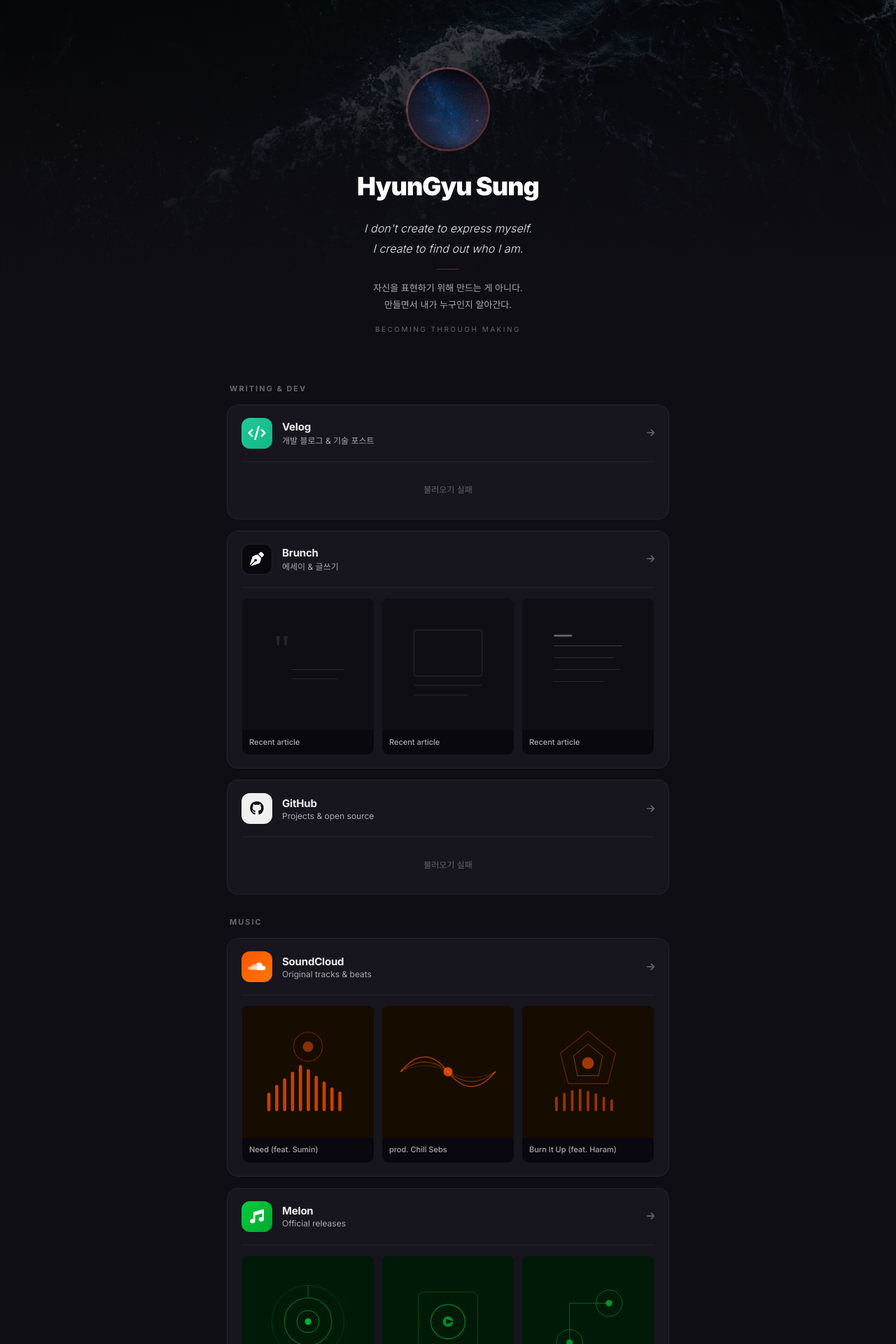
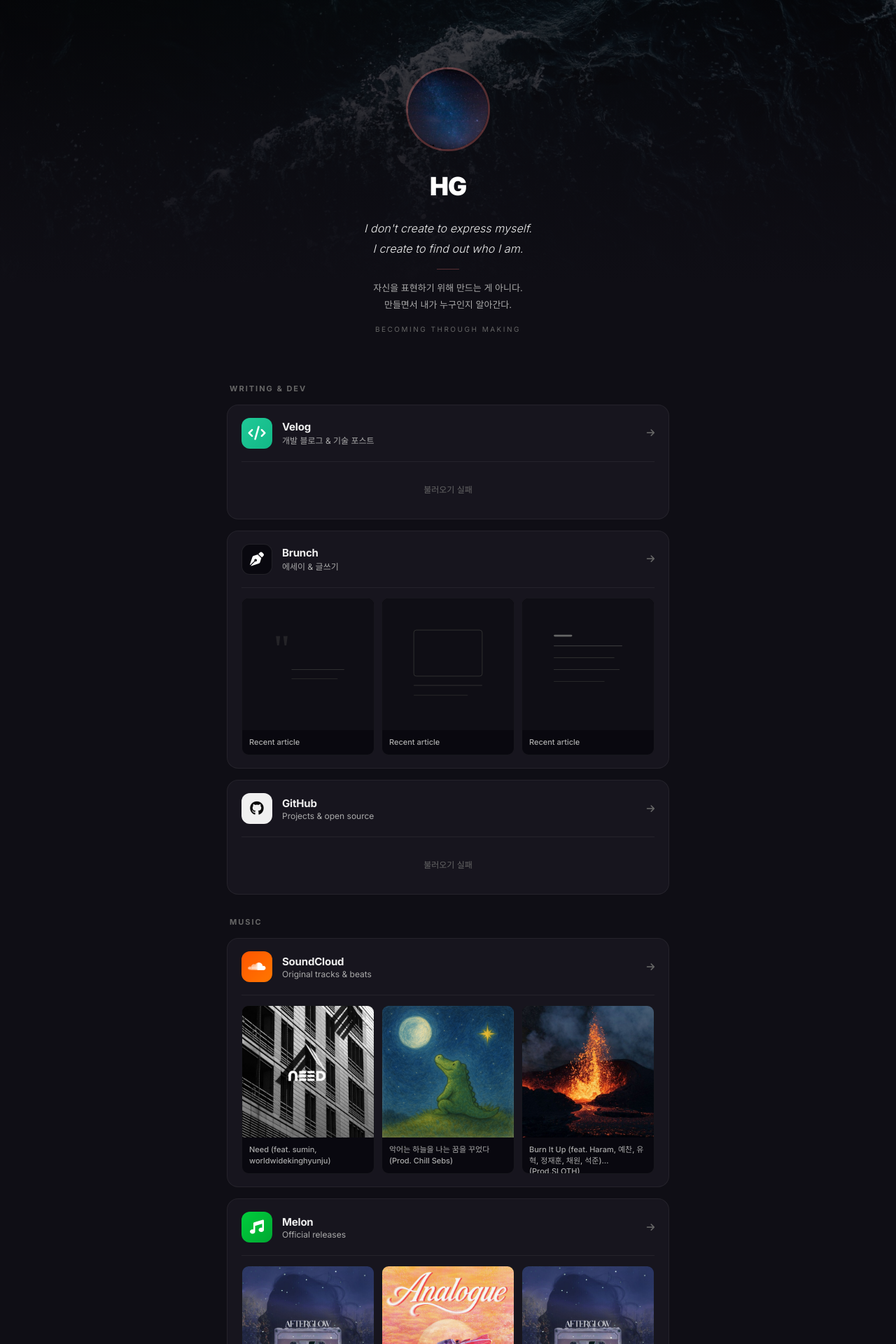
Before and after one commit to hyungyugod/hyungyugod.github.io, a Jekyll site: the page built from index.html, in a window 1280 px wide. Shown: the top 1920 px of the page at 70% size. Built offline with Jekyll 4.4.1, drawn with Linux system fonts in a browser that asks for light colours; the list of posts is cut into pages by our own code; some of the changed text lies outside the part shown.

Commit message:
Add real album covers, fix track titles, Velog fetch, Naver link
- Add real album artwork images (Need, 악어, Burn It Up, Afterglow, Analogue)
  downloaded from SoundCloud CDN and Melon CDN
- Update SoundCloud track titles and cover images
- Update Melon song titles and cover images
- Rename profile name to HG
- Add Naver artist search link to Social section
- Fix Velog RSS fetch: switch proxy from allorigins (403) to codetabs (works)
- Remove broken Brunch auto-fetch, keep static fallback

Co-Authored-By: Claude Sonnet 4.6 <noreply@anthropic.com>

```diff
--- a/_layouts/linktree.html
+++ b/_layouts/linktree.html
@@ -326,6 +326,7 @@
     .icon--brunch { background: var(--bg-dark); color: #fff; border: 1px solid rgba(255,255,255,0.1); }
     .icon--velog { background: linear-gradient(135deg, #20c997, #12b886); color: #fff; }
     .icon--github { background: #f0f0f0; color: #0a0a0a; }
+    .icon--naver { background: #03C75A; color: #fff; }
 
     /* ---- Footer ---- */
     .footer {
@@ -438,54 +439,55 @@
 
   // =============================================
   // Auto-fetch: Velog posts (latest 3 via RSS)
+  // codetabs proxy: returns raw XML text (no JSON wrapper)
   // =============================================
   async function fetchVelog() {
     const container = document.getElementById('velog-items');
     if (!container) return;
     try {
       const rssUrl = 'https://v2.velog.io/rss/@hyungyugod';
-      const proxyUrl = 'https://api.allorigins.win/get?url=' + encodeURIComponent(rssUrl);
+      const proxyUrl = 'https://api.codetabs.com/v1/proxy/?quest=' + encodeURIComponent(rssUrl);
       const res = await fetch(proxyUrl);
-      if (!res.ok) throw new Error('Velog RSS error');
-      const data = await res.json();
+      if (!res.ok) throw new Error('Velog proxy ' + res.status);
+      const xmlText = await res.text();
+
       const parser = new DOMParser();
-      const xml = parser.parseFromString(data.contents, 'text/xml');
-      const items = xml.querySelectorAll('item');
-      const posts = Array.from(items).slice(0, 3);
+      const xml = parser.parseFromString(xmlText, 'text/xml');
+      const items = Array.from(xml.querySelectorAll('item')).slice(0, 3);
+      if (items.length === 0) throw new Error('No items');
 
-      if (posts.length === 0) throw new Error('No posts');
+      container.innerHTML = items.map(item => {
+        const title = item.querySelector('title')?.textContent?.trim() || 'Untitled';
 
-      container.innerHTML = posts.map(item => {
-        const title = item.querySelector('title')?.textContent || 'Untitled';
-        // link 노드는 텍스트 노드로 오는 경우가 많음
-        const linkNode = item.querySelector('link');
-        const link = linkNode ? (linkNode.textContent || linkNode.nextSibling?.nodeValue || '#') : '#';
+        // <link> in RSS is a sibling text node, not element content
+        let link = '#';
+        const linkEl = item.querySelector('link');
+        if (linkEl) {
+          // Try textContent first, then nextSibling (text node)
+          link = linkEl.textContent?.trim()
+            || (linkEl.nextSibling?.nodeValue?.trim())
+            || '#';
+        }
 
-        // 이미지: description > enclosure > media:content 순서로 탐색
-        const desc = item.querySelector('description')?.textContent || '';
-        const contentEncoded = item.querySelector('encoded')?.textContent || '';
-        const rawText = desc + contentEncoded;
-        const imgMatch = rawText.match(/<img[^>]+src=["']([^"']+)["']/);
-        const enclosure = item.querySelector('enclosure');
-        const mediaContent = item.querySelector('content');
-        const imgUrl = imgMatch?.[1]
-          || enclosure?.getAttribute('url')
-          || mediaContent?.getAttribute('url')
-          || '';
+        // Image: try description HTML, then enclosure, then media:content
+        const descRaw = item.querySelector('description')?.textContent || '';
+        const imgMatch = descRaw.match(/<img[^>]+src=["']([^"']+)["']/i);
+        const encUrl = item.querySelector('enclosure')?.getAttribute('url') || '';
+        const mediaUrl = item.querySelector('content')?.getAttribute('url') || '';
+        const imgUrl = imgMatch?.[1] || encUrl || mediaUrl;
 
         const thumbHtml = imgUrl
-          ? `<img class="featured-item__thumb" src="${imgUrl}" alt="" loading="lazy" onerror="this.style.display='none'">`
+          ? `<img class="featured-item__thumb" src="${imgUrl}" alt="" loading="lazy">`
           : `<svg class="featured-item__thumb" viewBox="0 0 200 200" xmlns="http://www.w3.org/2000/svg">
               <rect width="200" height="200" fill="#0a1a14"/>
               <text x="100" y="95" text-anchor="middle" font-family="Inter,sans-serif" font-size="52" font-weight="800" fill="#20c997" opacity="0.2">V</text>
-              <text x="100" y="120" text-anchor="middle" font-family="Inter,sans-serif" font-size="10" fill="#20c997" opacity="0.4">velog</text>
+              <text x="100" y="118" text-anchor="middle" font-family="Inter,sans-serif" font-size="10" fill="#20c997" opacity="0.35">velog</text>
             </svg>`;
 
-        return `
-          <a class="featured-item" href="${link.trim()}" target="_blank" rel="noopener">
-            ${thumbHtml}
-            <div class="featured-item__label">${title}</div>
-          </a>`;
+        return `<a class="featured-item" href="${link}" target="_blank" rel="noopener">
+          ${thumbHtml}
+          <div class="featured-item__label">${title}</div>
+        </a>`;
       }).join('');
     } catch (e) {
       console.warn('Velog fetch failed:', e);
@@ -493,59 +495,10 @@
     }
   }
 
-  // =============================================
-  // Auto-fetch: Brunch posts (latest 3 via RSS)
-  // =============================================
-  async function fetchBrunch() {
-    const container = document.getElementById('brunch-items');
-    if (!container) return;
-    try {
-      const rssUrl = 'https://brunch.co.kr/rss/@hyungyugood';
-      const proxyUrl = 'https://api.allorigins.win/get?url=' + encodeURIComponent(rssUrl);
-      const res = await fetch(proxyUrl);
-      if (!res.ok) throw new Error('Brunch RSS error');
-      const data = await res.json();
-      const parser = new DOMParser();
-      const xml = parser.parseFromString(data.contents, 'text/xml');
-      const items = xml.querySelectorAll('item');
-      const posts = Array.from(items).slice(0, 3);
-
-      if (posts.length === 0) throw new Error('No posts');
-
-      container.innerHTML = posts.map(item => {
-        const title = item.querySelector('title')?.textContent || 'Untitled';
-        const link = item.querySelector('link')?.textContent?.trim() || '#';
-
-        const desc = item.querySelector('description')?.textContent || '';
-        const imgMatch = desc.match(/<img[^>]+src=["']([^"']+)["']/);
-        const imgUrl = imgMatch?.[1] || '';
-
-        const thumbHtml = imgUrl
-          ? `<img class="featured-item__thumb" src="${imgUrl}" alt="" loading="lazy" onerror="this.style.display='none'">`
-          : `<svg class="featured-item__thumb" viewBox="0 0 200 200" xmlns="http://www.w3.org/2000/svg">
-              <rect width="200" height="200" fill="#0f0e15"/>
-              <text x="48" y="100" font-family="Georgia,serif" font-size="60" fill="#444" opacity="0.4">"</text>
-              <line x1="75" y1="108" x2="155" y2="108" stroke="#333" stroke-width="1"/>
-              <line x1="75" y1="122" x2="145" y2="122" stroke="#2a2a2a" stroke-width="1"/>
-            </svg>`;
-
-        return `
-          <a class="featured-item" href="${link}" target="_blank" rel="noopener">
-            ${thumbHtml}
-            <div class="featured-item__label">${title}</div>
-          </a>`;
-      }).join('');
-    } catch (e) {
-      console.warn('Brunch fetch failed:', e);
-      // 실패 시 정적 fallback 표시 (숨김 처리 없이 유지)
-    }
-  }
-
   // Run on page load
   document.addEventListener('DOMContentLoaded', () => {
     fetchGitHub();
     fetchVelog();
-    fetchBrunch();
   });
   </script>
 </body>
--- a/index.html
+++ b/index.html
@@ -4,8 +4,8 @@ layout: linktree
 
 <!-- Profile -->
 <section class="profile">
-  <img class="profile__avatar" src="/images/15.jpg" alt="HyunGyu Sung">
-  <h1 class="profile__name">HyunGyu Sung</h1>
+  <img class="profile__avatar" src="/images/15.jpg" alt="HG">
+  <h1 class="profile__name">HG</h1>
   <div class="profile__bio">
     <p class="profile__bio-quote">
       I don't create to express myself.<br>
@@ -44,7 +44,7 @@ layout: linktree
     </div>
   </div>
 
-  <!-- Brunch (auto-fetch) -->
+  <!-- Brunch (static) -->
   <div class="link-card">
     <a class="link-card__header" href="https://brunch.co.kr/@hyungyugood" target="_blank" rel="noopener">
       <div class="link-card__icon icon--brunch">
@@ -57,8 +57,7 @@ layout: linktree
       <i class="fa-solid fa-arrow-right link-card__arrow"></i>
     </a>
     <div class="link-card__divider"></div>
-    <div class="link-card__items" id="brunch-items">
-      <!-- Brunch: JS 로딩 실패 시 표시될 fallback -->
+    <div class="link-card__items">
       <a class="featured-item" href="https://brunch.co.kr/@hyungyugood" target="_blank" rel="noopener">
         <svg class="featured-item__thumb" viewBox="0 0 200 200" xmlns="http://www.w3.org/2000/svg">
           <rect width="200" height="200" fill="#0f0e15"/>
@@ -132,53 +131,16 @@ layout: linktree
     <div class="link-card__divider"></div>
     <div class="link-card__items">
       <a class="featured-item" href="https://soundcloud.com/user-928451677/need-feat-sumin" target="_blank" rel="noopener">
-        <svg class="featured-item__thumb" viewBox="0 0 200 200" xmlns="http://www.w3.org/2000/svg">
-          <rect width="200" height="200" fill="#170c00"/>
-          <g opacity="0.75">
-            <rect x="38" y="132" width="5" height="28" rx="2.5" fill="#ff5500"/>
-            <rect x="50" y="120" width="5" height="40" rx="2.5" fill="#ff5500"/>
-            <rect x="62" y="110" width="5" height="50" rx="2.5" fill="#ff5500"/>
-            <rect x="74" y="100" width="5" height="60" rx="2.5" fill="#ff5500"/>
-            <rect x="86" y="90" width="5" height="70" rx="2.5" fill="#ff5500"/>
-            <rect x="98" y="96" width="5" height="64" rx="2.5" fill="#ff5500"/>
-            <rect x="110" y="106" width="5" height="54" rx="2.5" fill="#ff5500"/>
-            <rect x="122" y="115" width="5" height="45" rx="2.5" fill="#ff5500"/>
-            <rect x="134" y="124" width="5" height="36" rx="2.5" fill="#ff5500"/>
-            <rect x="146" y="130" width="5" height="30" rx="2.5" fill="#ff5500"/>
-          </g>
-          <circle cx="100" cy="62" r="22" fill="none" stroke="#ff5500" stroke-width="1.5" opacity="0.3"/>
-          <circle cx="100" cy="62" r="8" fill="#ff5500" opacity="0.5"/>
-        </svg>
-        <div class="featured-item__label">Need (feat. Sumin)</div>
+        <img class="featured-item__thumb" src="/images/cover-need.jpg" alt="Need" loading="lazy">
+        <div class="featured-item__label">Need (feat. sumin, worldwidekinghyunju)</div>
       </a>
       <a class="featured-item" href="https://soundcloud.com/user-928451677/prod-chill-sebs" target="_blank" rel="noopener">
-        <svg class="featured-item__thumb" viewBox="0 0 200 200" xmlns="http://www.w3.org/2000/svg">
-          <rect width="200" height="200" fill="#170c00"/>
-          <path d="M28 100 Q65 55 100 100 Q135 145 172 100" fill="none" stroke="#ff5500" stroke-width="2" opacity="0.55"/>
-          <path d="M28 100 Q65 70 100 100 Q135 130 172 100" fill="none" stroke="#ff7700" stroke-width="1.5" opacity="0.35"/>
-          <path d="M28 100 Q65 82 100 100 Q135 118 172 100" fill="none" stroke="#ff9900" stroke-width="1" opacity="0.2"/>
-          <circle cx="100" cy="100" r="7" fill="#ff5500" opacity="0.8"/>
-        </svg>
-        <div class="featured-item__label">prod. Chill Sebs</div>
+        <img class="featured-item__thumb" src="/images/cover-crocodile.jpg" alt="악어는 하늘을 나는 꿈을 꾸었다" loading="lazy">
+        <div class="featured-item__label">악어는 하늘을 나는 꿈을 꾸었다 (Prod. Chill Sebs)</div>
       </a>
       <a class="featured-item" href="https://soundcloud.com/user-928451677/burn-it-up-feat-haram-prodsloth" target="_blank" rel="noopener">
-        <svg class="featured-item__thumb" viewBox="0 0 200 200" xmlns="http://www.w3.org/2000/svg">
-          <rect width="200" height="200" fill="#170c00"/>
-          <polygon points="100,38 142,72 130,118 70,118 58,72" fill="none" stroke="#ff5500" stroke-width="1.5" opacity="0.3"/>
-          <polygon points="100,58 122,76 116,106 84,106 78,76" fill="none" stroke="#ff7700" stroke-width="1" opacity="0.5"/>
-          <circle cx="100" cy="87" r="9" fill="#ff5500" opacity="0.6"/>
-          <g opacity="0.55">
-            <rect x="50" y="138" width="4" height="22" rx="2" fill="#ff5500"/>
-            <rect x="62" y="132" width="4" height="28" rx="2" fill="#ff5500"/>
-            <rect x="74" y="128" width="4" height="32" rx="2" fill="#ff5500"/>
-            <rect x="86" y="126" width="4" height="34" rx="2" fill="#ff5500"/>
-            <rect x="98" y="129" width="4" height="31" rx="2" fill="#ff5500"/>
-            <rect x="110" y="133" width="4" height="27" rx="2" fill="#ff5500"/>
-            <rect x="122" y="138" width="4" height="22" rx="2" fill="#ff5500"/>
-            <rect x="134" y="142" width="4" height="18" rx="2" fill="#ff5500"/>
-          </g>
-        </svg>
-        <div class="featured-item__label">Burn It Up (feat. Haram)</div>
+        <img class="featured-item__thumb" src="/images/cover-burnup.jpg" alt="Burn It Up" loading="lazy">
+        <div class="featured-item__label">Burn It Up (feat. Haram, 예찬, 유혁, 정재훈, 채원, 석준) (Prod.SLOTH)</div>
       </a>
     </div>
   </div>
@@ -198,36 +160,16 @@ layout: linktree
     <div class="link-card__divider"></div>
     <div class="link-card__items">
       <a class="featured-item" href="https://www.melon.com/song/detail.htm?songId=600864946" target="_blank" rel="noopener">
-        <svg class="featured-item__thumb" viewBox="0 0 200 200" xmlns="http://www.w3.org/2000/svg">
-          <rect width="200" height="200" fill="#001a08"/>
-          <circle cx="100" cy="100" r="55" fill="none" stroke="#00cd3c" stroke-width="1" opacity="0.2"/>
-          <circle cx="100" cy="100" r="36" fill="none" stroke="#00cd3c" stroke-width="1.5" opacity="0.4"/>
-          <circle cx="100" cy="100" r="17" fill="none" stroke="#00cd3c" stroke-width="1" opacity="0.65"/>
-          <circle cx="100" cy="100" r="5" fill="#00cd3c" opacity="0.85"/>
-          <line x1="100" y1="45" x2="100" y2="64" stroke="#00cd3c" stroke-width="1.5" opacity="0.3"/>
-        </svg>
-        <div class="featured-item__label">Release 1</div>
+        <img class="featured-item__thumb" src="/images/cover-afterglow.jpg" alt="연" loading="lazy">
+        <div class="featured-item__label">연 (feat. 이안, SOPHiA, sumin)</div>
       </a>
       <a class="featured-item" href="https://www.melon.com/song/detail.htm?songId=39154106" target="_blank" rel="noopener">
-        <svg class="featured-item__thumb" viewBox="0 0 200 200" xmlns="http://www.w3.org/2000/svg">
-          <rect width="200" height="200" fill="#001a08"/>
-          <rect x="55" y="55" width="90" height="90" rx="8" fill="none" stroke="#00cd3c" stroke-width="1" opacity="0.3"/>
-          <circle cx="100" cy="100" r="26" fill="none" stroke="#00cd3c" stroke-width="1.5" opacity="0.5"/>
-          <circle cx="100" cy="100" r="8" fill="#00cd3c" opacity="0.65"/>
-          <polygon points="97,96 109,100 97,104" fill="#001a08"/>
-        </svg>
-        <div class="featured-item__label">Release 2</div>
+        <img class="featured-item__thumb" src="/images/cover-analogue.jpg" alt="Oh Love!" loading="lazy">
+        <div class="featured-item__label">Oh Love ! (feat. One, 이안, WORLDWIDEKINGHYUNJU, sumin)</div>
       </a>
       <a class="featured-item" href="https://www.melon.com/song/detail.htm?songId=600864948" target="_blank" rel="noopener">
-        <svg class="featured-item__thumb" viewBox="0 0 200 200" xmlns="http://www.w3.org/2000/svg">
-          <rect width="200" height="200" fill="#001a08"/>
-          <path d="M72 132 L72 72 L132 72" fill="none" stroke="#00cd3c" stroke-width="1.5" opacity="0.3"/>
-          <circle cx="72" cy="132" r="20" fill="none" stroke="#00cd3c" stroke-width="1" opacity="0.45"/>
-          <circle cx="132" cy="72" r="20" fill="none" stroke="#00cd3c" stroke-width="1" opacity="0.45"/>
-          <circle cx="72" cy="132" r="5" fill="#00cd3c" opacity="0.65"/>
-          <circle cx="132" cy="72" r="5" fill="#00cd3c" opacity="0.65"/>
-        </svg>
-        <div class="featured-item__label">Release 3</div>
+        <img class="featured-item__thumb" src="/images/cover-afterglow.jpg" alt="Don't worry" loading="lazy">
+        <div class="featured-item__label">Don't worry (feat. 김용주, 민소희)</div>
       </a>
     </div>
   </div>
@@ -328,6 +270,22 @@ layout: linktree
     </div>
   </div>
 
+  <!-- Naver -->
+  <div class="link-card">
+    <a class="link-card__header" href="https://search.naver.com/search.naver?where=nexearch&sm=tab_etc&mra=bjky&pkid=1&os=40432738&qvt=0&query=%EC%84%B1%ED%98%84%EA%B7%9C" target="_blank" rel="noopener">
+      <div class="link-card__icon icon--naver">
+        <svg width="22" height="22" viewBox="0 0 24 24" fill="currentColor" xmlns="http://www.w3.org/2000/svg">
+          <path d="M13.6 12.47L10.27 7H7v10h3.4v-5.47L13.73 17H17V7h-3.4z"/>
+        </svg>
+      </div>
+      <div class="link-card__info">
+        <div class="link-card__title">네이버 검색</div>
+        <div class="link-card__desc">성현규 — 아티스트 프로필</div>
+      </div>
+      <i class="fa-solid fa-arrow-right link-card__arrow"></i>
+    </a>
+  </div>
+
 </div>
 
 <!-- Footer -->
```
Also changed, not shown: images/cover-afterglow.jpg (added), images/cover-analogue.jpg (added), images/cover-burnup.jpg (added), images/cover-crocodile.jpg (added), images/cover-need.jpg (added).
